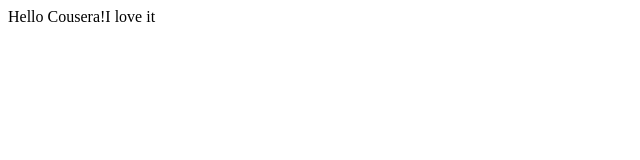
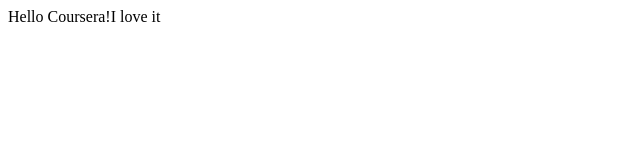
Before and after one commit to rakeshranja/coursera-test, a plain HTML site: page site/index.html in a window 1280 px wide. Shown: the full height of the page, 0-640 px from the left. Drawn offline with Linux system fonts and the light colour scheme.

Commit message:
small changes

```diff
--- a/site/index.html
+++ b/site/index.html
@@ -4,6 +4,6 @@
 	<title>Hello Coursera</title>
 </head>
 <body>
-<hl>Hello Cousera!I love it</hl>
+<hl>Hello Coursera!I love it</hl>
 </body>
 </html>
```
